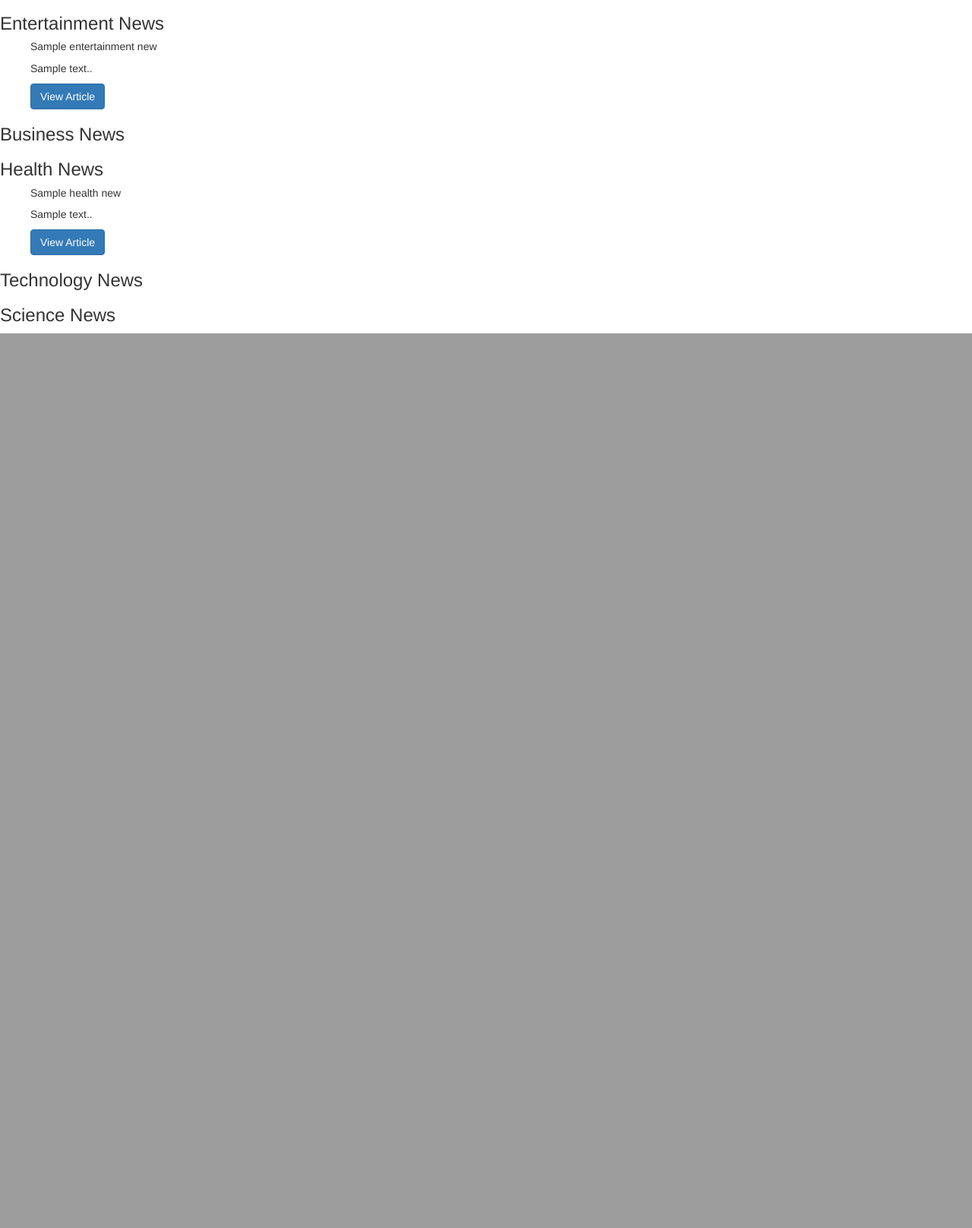
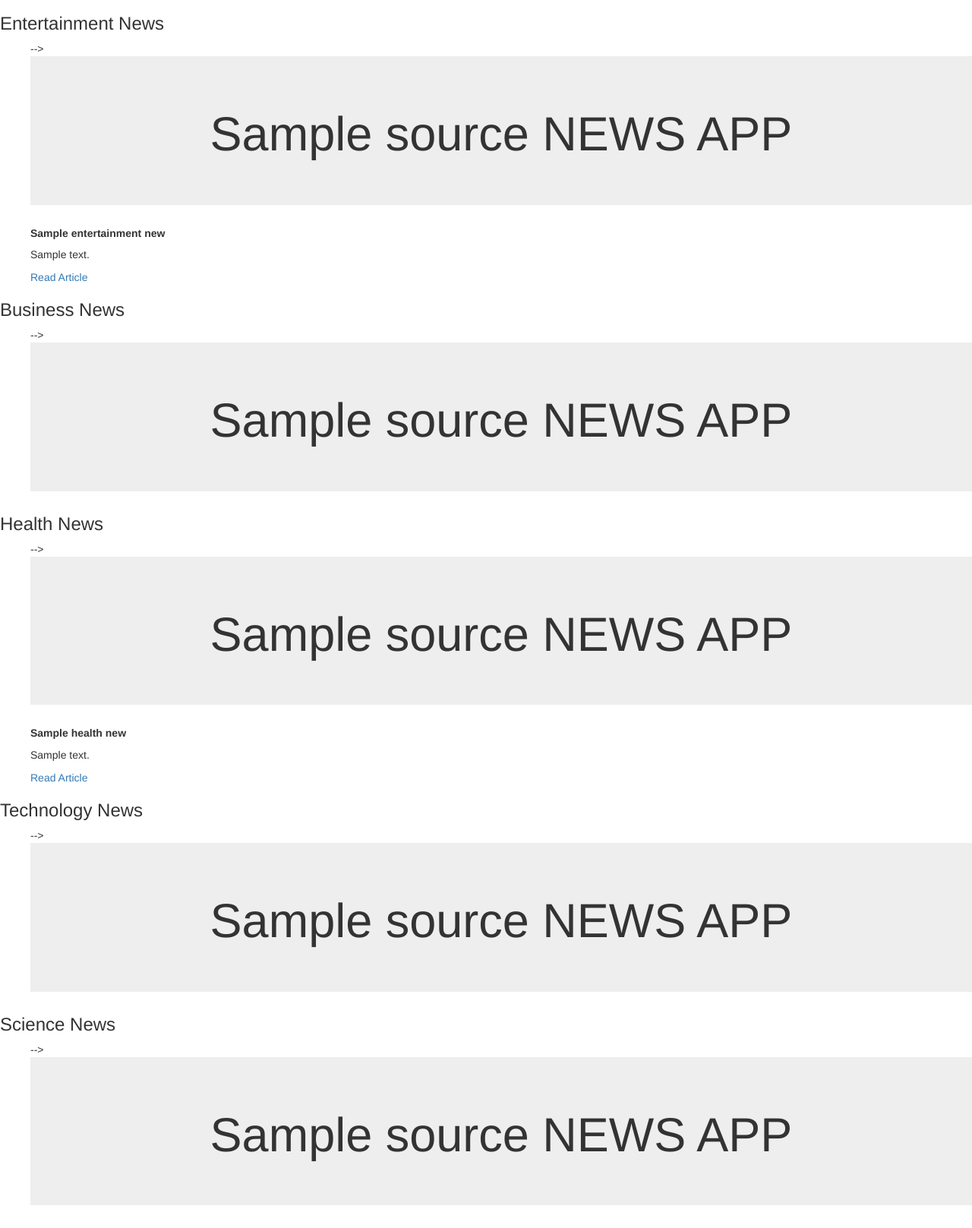
Before and after one commit to Jeff-Mwai/NewsAPP, a Flask app: template app/templates/index.html in a window 1280 px wide. Shown: the part 674-2291 px from the top of the page at 76% size. Before the commit the page ends 1113 px from the top, so only its background shows below. Run offline with Flask 2, Linux system fonts and the light colour scheme; the template is opened without the code that fills it: most values are stand-ins (such as "Sample title", 1, 10 or a date in 2020); parts of the project's set-up code (start-up, migrations or seed data) failed here and were passed over; some libraries are stand-ins or nearby versions.

Commit message:
edited the cards contents

```diff
--- a/app/templates/macros.html
+++ b/app/templates/macros.html
@@ -9,7 +9,7 @@
 {% endmacro %} -->
 
 
-{% macro displayNewsList(news_list) %}
+<!-- {% macro displayNewsList(news_list) %}
 {% for news in news_list %}
 <div class="card" style="width: 30rem;">
     <h5 class="card-title">{{ news.name}}</h5>
@@ -20,3 +20,31 @@
 </div>
 {% endfor %}
 {% endmacro %}
+
+{% macro displayNewsList(news_list) %} -->
+
+
+<div class="jumbotron hjumbo">
+        <div class="overlay">
+            <h1 class="text-dark txt text-center text-bold">{{source}} NEWS APP</h1>
+        </div>
+    </div>
+    {% for news in news_list %}
+
+    <div class="card-columns">
+
+        <div class="card">
+            <div class="card-body">
+                <h5><strong>{{news.name}}</strong></h5>
+
+            </div>
+
+            <div class="card-body">
+                <p>{{news.description}}</p>
+                <a href="/sources/{{news.id}}">Read Article</a>
+            </div>
+
+        </div>
+        {% endfor %}
+    </div>
+    {% endmacro %}
```
Also changed, not shown: app/templates/articles.html (+12 -5 lines).
